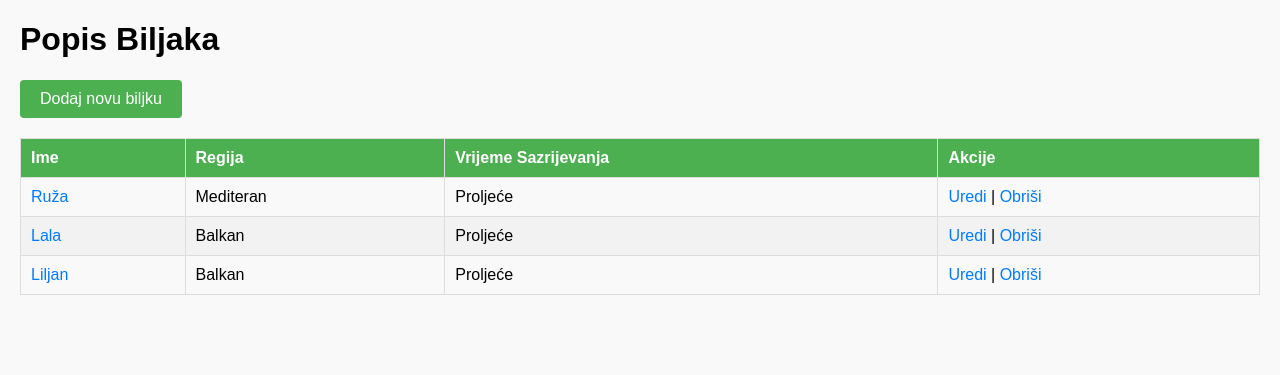
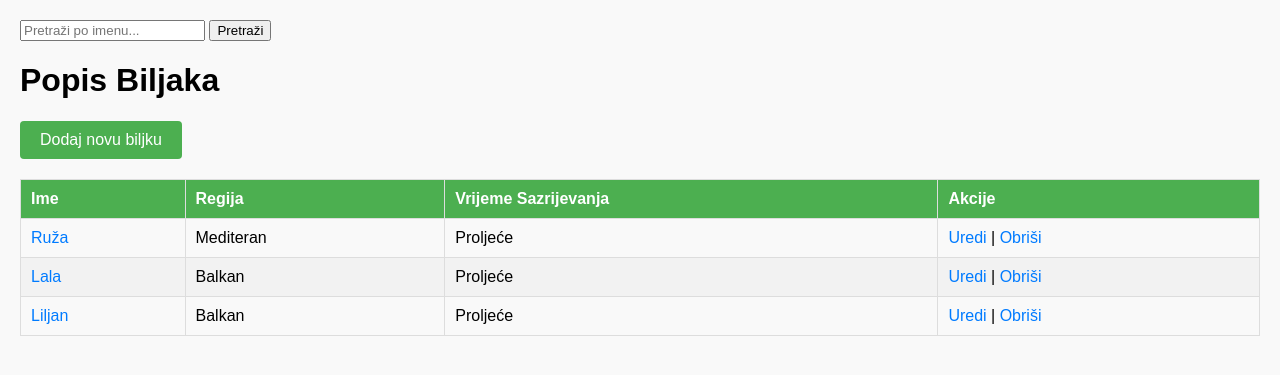
Before and after one commit to Larax3/PZW, a Django app: page /vrtnabiljke/ in a window 1280 px wide. Shown: the top 375 px of the page. Run offline with Django 5.2, Linux system fonts and the light colour scheme; data comes from the database, SQL or seed files in the repository; both versions use the stored data as it was after the commit.

Commit message:
search button

```diff
--- a/PrakticniRad/PZWapp/templates/main/povrtna_biljka_detail.html
+++ b/PrakticniRad/PZWapp/templates/main/povrtna_biljka_detail.html
@@ -4,6 +4,10 @@
     <title>Detalji Povrtnog Bilja</title>
 </head>
 <body>
+    <form method="get">
+        <input type="text" name="q" placeholder="Pretraži po imenu...">
+        <button type="submit">Pretraži</button>
+    </form>
     <h1>Detalji Povrtnog Bilja</h1>
     <table border="1">
         <tr>
--- a/PrakticniRad/PZWapp/templates/main/povrtna_biljka_list.html
+++ b/PrakticniRad/PZWapp/templates/main/povrtna_biljka_list.html
@@ -50,6 +50,10 @@
     </style>
 </head>
 <body>
+    <form method="get">
+        <input type="text" name="q" placeholder="Pretraži po imenu...">
+        <button type="submit">Pretraži</button>
+    </form>
     <h1>Popis Biljaka</h1>
     <a href="{% url 'PZWapp:povrtnabiljka_create' %}" class="add-btn">Dodaj novu biljku</a>
     <table>
--- a/PrakticniRad/PZWapp/templates/main/vrtna_biljka_list.html
+++ b/PrakticniRad/PZWapp/templates/main/vrtna_biljka_list.html
@@ -50,6 +50,10 @@
     </style>
 </head>
 <body>
+    <form method="get">
+        <input type="text" name="q" placeholder="Pretraži po imenu...">
+        <button type="submit">Pretraži</button>
+    </form>
     <h1>Popis Biljaka</h1>
     <a href="{% url 'PZWapp:vrtnabiljka_create' %}" class="add-btn">Dodaj novu biljku</a>
     <table>
```
Also changed, not shown: PrakticniRad/db.sqlite3.
